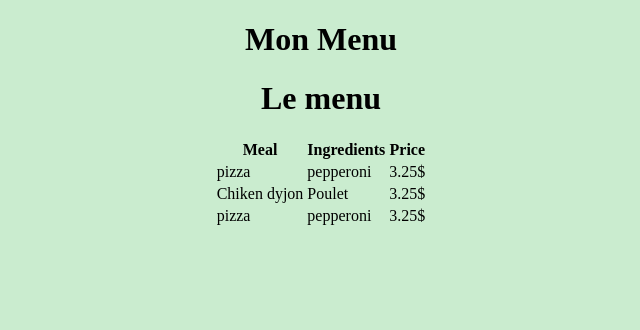
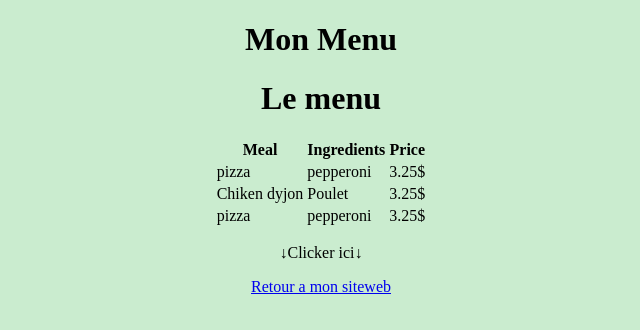
Before and after one commit to BuoBuo08/BuoBuo08.github.io, a plain HTML site: page Mon Menu.html in a window 1280 px wide. Shown: the whole page, without its empty margins (319-959 px from the left). Drawn offline with Linux system fonts and the light colour scheme.

Commit message:
Update Mon Menu.html

```diff
--- a/Mon Menu.html
+++ b/Mon Menu.html
@@ -36,5 +36,8 @@
             </tbody>
         </table>
 
+
+<p>↓Clicker ici↓<p/>
+		<a href="file:///C:/coding/home%20page.html">Retour a mon siteweb</a>
     </body>
 </html>
```
